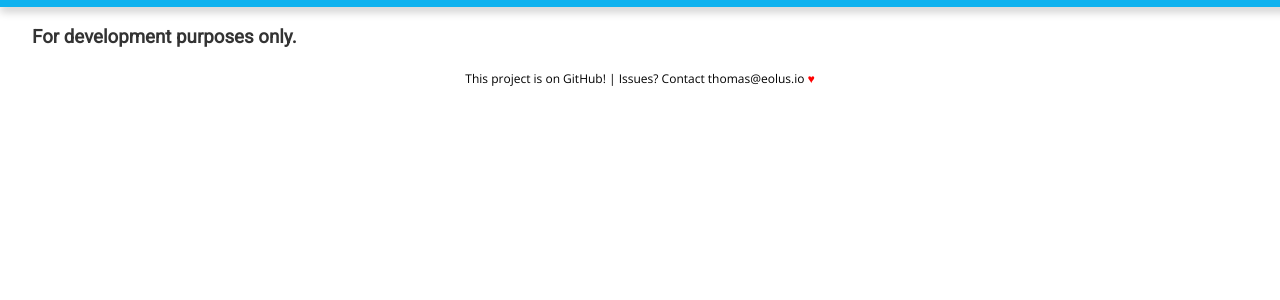
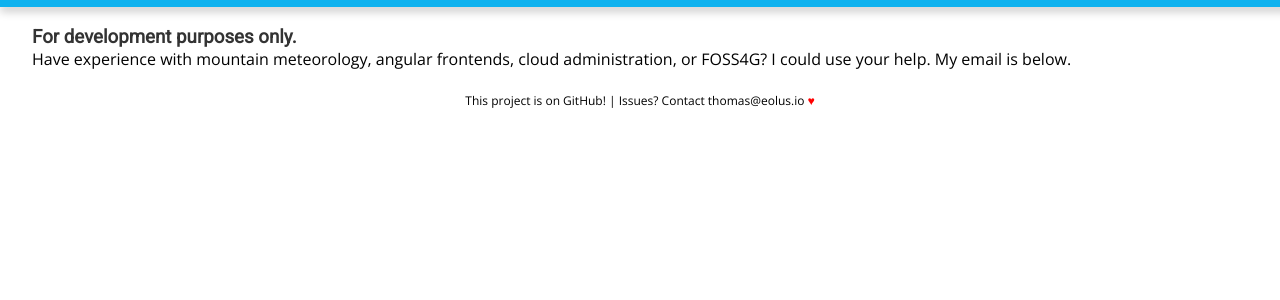
Before and after one commit to AMJADH195/eolus.io, a PHP site: page / in a window 1280 px wide. Shown: the part 69-369 px from the top of the page. Run offline with PHP 8.4, Linux system fonts and the light colour scheme.

Commit message:
add contact

```diff
--- a/web/index.php
+++ b/web/index.php
@@ -1,3 +1,4 @@
 <?php require ("./eolusHeader.php"); ?>
 <h3>For development purposes only.</h3>
+Have experience with mountain meteorology, angular frontends, cloud administration, or FOSS4G? I could use your help. My email is below.
 <?php require ("./eolusFooter.php"); ?>
```
